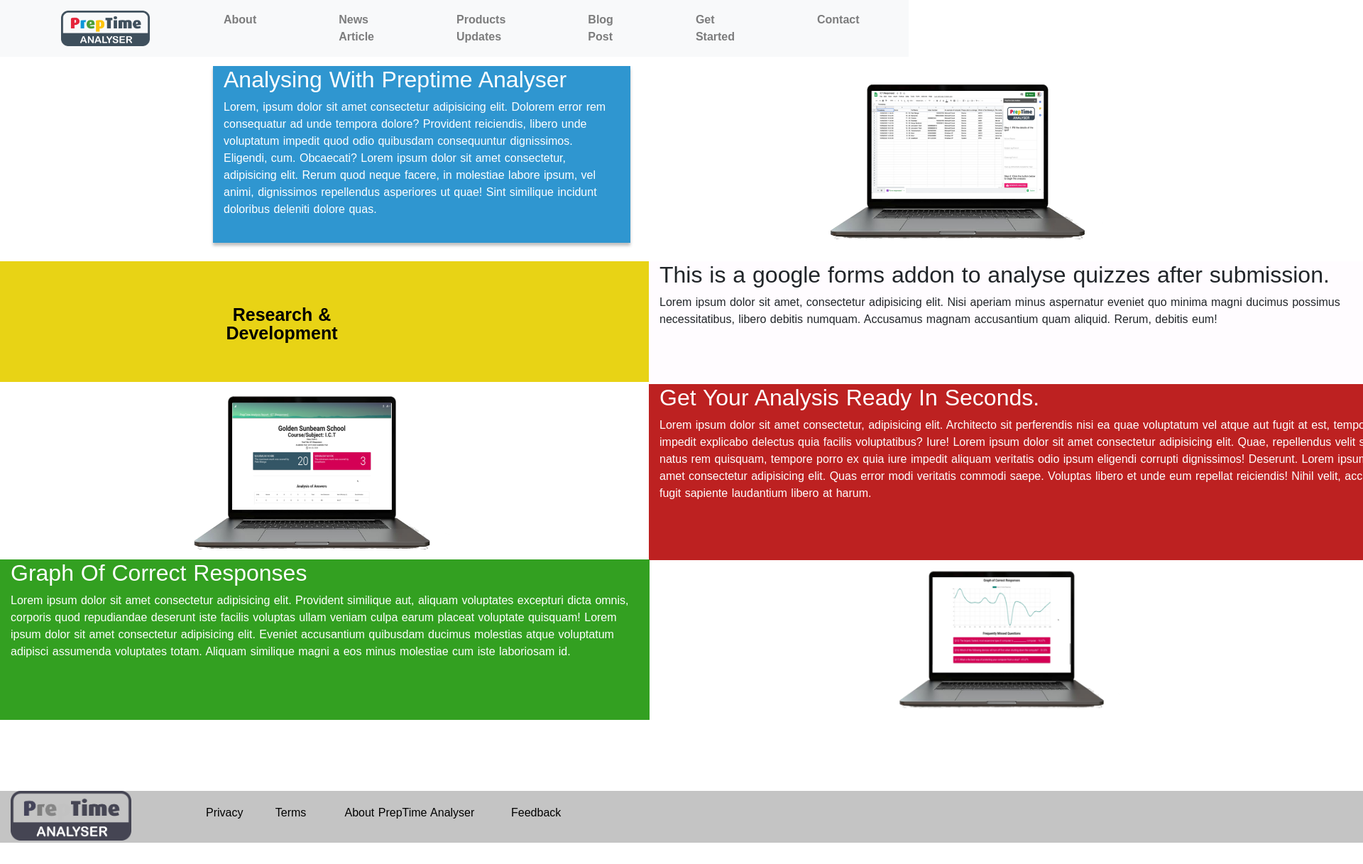
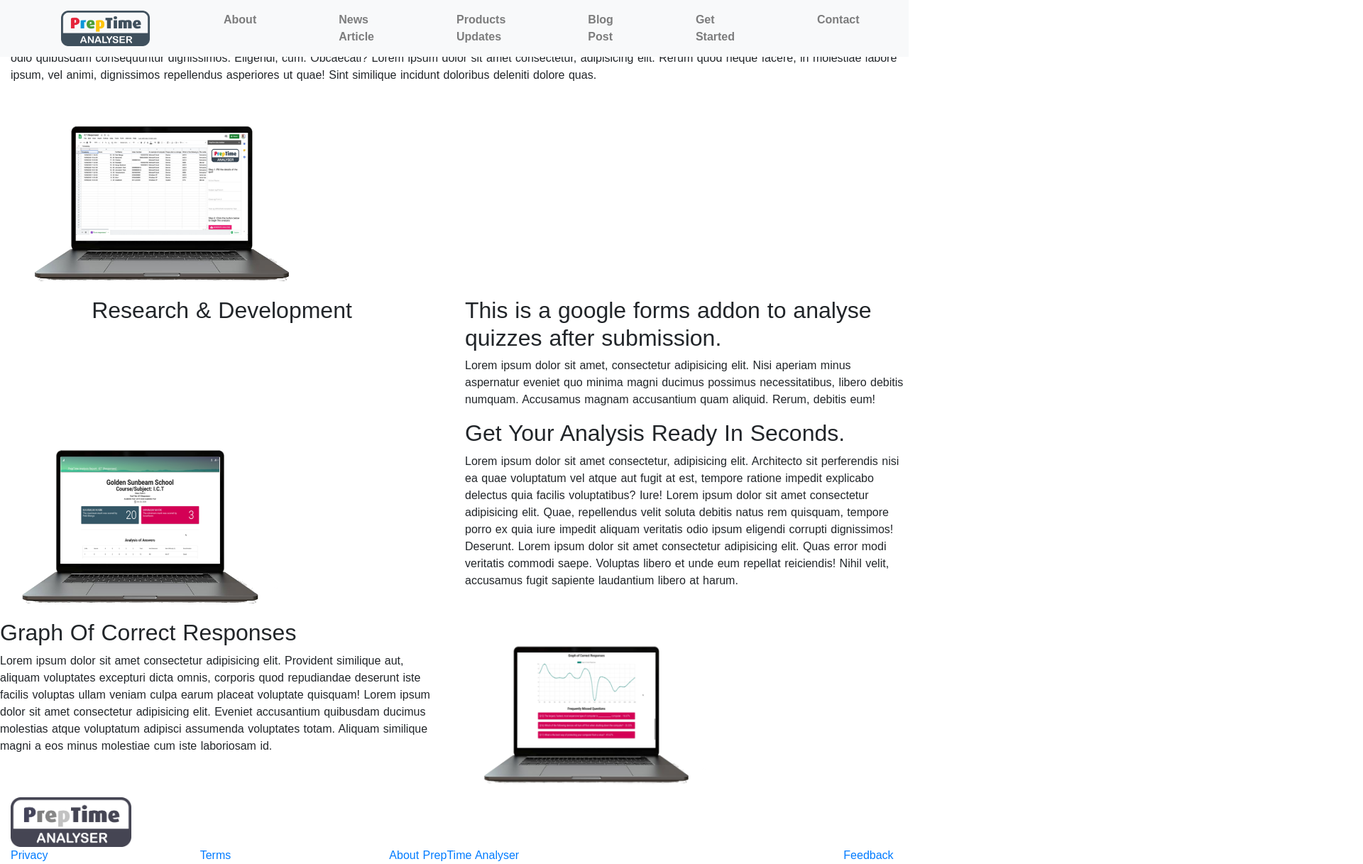
Before and after one commit to Scribble-Works/preptimeanalyser, a Nuxt app: page / in a window 1280 px wide. Shown: the top 1217 px of the page at 71% size, 1920 px wide, since content can reach past the window. Before the commit the page ends 1187 px from the top, so only its background shows below. Built offline with nearby package versions, Linux system fonts and the light colour scheme; a web font is replaced by a local one.

Commit message:
redesigning the frontend

```diff
--- a/components/myFooter.vue
+++ b/components/myFooter.vue
@@ -37,27 +37,5 @@
 export default {};
 </script>
 <style>
-footer {
-  position: absolute;
-  width: 2020px;
-  height: 73px;
-  left: 0px;
-  top: 1114px;
-  background-color: rgba(196, 196, 196, 1);
-}
-.footer-links {
-  color: black;
-}
-/* .row{
-    display: inline-block;
-  } */
-.img-link{
-  display: inline;
-}
 
-.footer-docs{
-  position: absolute;
-  left: 290px;
-  top: 19px;
-}
 </style>
--- a/layouts/style.css
+++ b/layouts/style.css
@@ -32,15 +32,3 @@ body{
     src: local("Squada_One"),
      url(~assets/fonts/Squada_One/SquadaOne-Regular.ttf) format("truetype");
 } */
-
-h2 {
-    font-family: "Squada_One", sans-serif;
-    font-style: normal;
-}
-
-h5{
-    font-family: "Roboto",sans-serif;
-}
-p{
-    font-family: "PT_Sans", sans-serif;
-}
--- a/pages/about.vue
+++ b/pages/about.vue
@@ -109,108 +109,5 @@
 </template>
 
 <style>
-.about {
-  position: relative;
-}
-.about:before {
-  content: "";
-  display: block;
-  position: absolute;
-  left: 0;
-  top: 0;
-  width: 100%;
-  height: 100%;
-  opacity: 0.4;
-  background: #efeeee url(~assets/images/preptime_bg.png) repeat-x;
-  background-size: cover;
-}
-.container-about h5 {
-  position: absolute;
-  width: 68px;
-  height: 22px;
-  color: rgba(0, 0, 0, 0.65);
-  font-size: 15px;
-  font-family: "Squada_One";
-  left: 40px;
-}
 
-.container-about h3 {
-  position: absolute;
-  width: 252px;
-  height: 50px;
-  color: #000;
-  font-family: "Squada_One";
-  font-size: 18px;
-  font-weight: bold;
-  left: 40px;
-  top: 20px;
-}
-
-.blog {
-  position: relative;
-  height: 300px;
-  top: 350px;
-  left: 0px;
-}
-.blog:before {
-  content: "";
-  display: block;
-  position: absolute;
-  left: 0;
-  top: 0;
-  width: 100%;
-  height: 100%;
-  opacity: 0.4;
-  background: #efeeee url(~assets/images/preptime_bg.png) no-repeat;
-  background-size: cover;
-}
-.container-about {
-  background: #fff9f9;
-  position: absolute;
-  box-shadow: 0px 4px 4px rgba(0, 0, 0, 0.25);
-  top: 100px;
-  width: 310px;
-  height: 190px;
-  left: 268px;
-}
-
-.container-about p {
-  position: absolute;
-  width: 232px;
-  height: 76px;
-  left: 40px;
-  font-size: 12px;
-  top: 80px;
-}
-.pricing {
-  background: #3e4f5c;
-  position: relative;
-  width: 100%;
-  height: 340px;
-  top: 300px;
-}
-.pricing h3 {
-  position: relative;
-  left: 80px;
-}
-.pricing .col-2 {
-  position: relative;
-  background: #ffffff;
-  box-shadow: 0px 4px 4px rgba(0, 0, 0, 0.25);
-  top: -15px;
-}
-.blog .col-2 h3 {
-  width: 250px;
-}
-.blog .col-2 {
-  position: relative;
-  left: 250px;
-  height: 204px;
-  box-shadow: 0px 4px 4px rgba(0, 0, 0, 0.25);
-  background: #ffffff;
-}
-.blog .col-auto {
-  position: relative;
-  left: 750px;
-}
 </style>
--- a/pages/blog.vue
+++ b/pages/blog.vue
@@ -192,7 +192,5 @@
 </template>
 
 <style>
-body {
-  background: #efeeee;
-}
+
 </style>
--- a/pages/contact.vue
+++ b/pages/contact.vue
@@ -44,66 +44,5 @@
   </div>
 </template>
 <style>
-.form {
-  position: relative;
-  width: 1022px;
-  height: 723px;
-  top: 152px;
-  left: 50px;
-  background: #ffffff;
-}
 
-.body-contact{
-  position: relative;
-}
-
-.body-contact:before{
-  background: #fffcff url(~assets/images/preptime_bg_2.png);
-}
-
-form .btn .btn-secondary {
-  position: relative;
-  width: 251px;
-  left: 324px;
-  top: 20px;
-}
-
-form .row {
-  position: relative;
-  left: 94px;
-}
-.msg {
-  position: relative;
-  left: 94px;
-}
-.msg input {
-  position: relative;
-  width: 832px;
-  height: 178px;
-}
-.row .col input {
-  position: relative;
-  width: 386px;
-  height: 68px;
-}
-input {
-  border: none;
-  background: rgba(196, 196, 196, 0.56);
-}
-#email {
-  position: relative;
-  width: 832px;
-}
-#number {
-  position: relative;
-  right: 70px;
-}
-form h2 {
-  position: relative;
-  left: 90px;
-}
-form {
-  position: relative;
-  top: 80px;
-}
 </style>
--- a/pages/index.vue
+++ b/pages/index.vue
@@ -1,6 +1,6 @@
 <template>
   <div>
-    <div class="row about">
+    <div class="row-fluid about">
       <div class="col intro">
         <h2>Analysing With Preptime Analyser</h2>
         <p>
@@ -95,100 +95,6 @@ export default {};
 </script>
 
 <style>
-.row{
-  width: auto;
-}
-.intro {
-  /* margin-top: 10%; */
-  position: absolute;
-  width: 588px;
-  height: 249px;
-  left: 300px;
-  top: 93px;
-
-  background: rgba(36, 145, 206, 0.95);
-
-  box-shadow: 0px 4px 4px rgba(0, 0, 0, 0.25);
-}
-.intro-lap {
-  position: absolute;
-  left: 1121px;
-  width: 462px;
-  top: 75px;
-}
-
-.rnd {
-  position: absolute;
-  width: 1014px;
-  height: 170px;
-  left: 0px;
-  top: 368px;
-  background: rgba(232, 211, 21, 1);
-}
-.rnd h2 {
-  position: absolute;
-  width: 284px;
-  height: 76px;
-  left: 255px;
-  top: 50px;
-  /* font-family: "Squada_One"; */
-  font-weight: bold;
-  font-style: normal;
-  font-size: 25px;
-  line-height: 26px;
-  display: flex;
-  align-items: center;
-  color: rgba(0, 0, 0, 1);
-}
-
-.rnd2 {
-  position: absolute;
-  width: 1050px;
-  height: 170px;
-  left: 914px;
-  top: 368px;
-  background: #fffcff;
-}
-.lap2 {
-  position: absolute;
-  left: 227px;
-  top: 515px;
-  width: 395px;
-}
-.lap2-caption {
-  position: absolute;
-  width: 1111px;
-  height: 248px;
-  left: 914px;
-  top: 541px;
-  background: rgba(189, 33, 33, 1);
-}
-
-.lap3-caption {
-  position: absolute;
-  width: 915px;
-  height: 226px;
-  left: 0px;
-  top: 788px;
-  background: rgba(51, 160, 33, 1);
-}
-
-.lap3{
-  position: absolute;
-  width: 342px;
-  left: 1225px;
-  top: 766px;
-}
-.intro h2, .intro p {
-  color: white;
-}
-
-.lap2-caption h2, .lap2-caption p{
-  color: white;
-}
-.lap3-caption h2, .lap3-caption p{
-  color: white;
-}
 
 
 </style>
--- a/pages/news.vue
+++ b/pages/news.vue
@@ -130,24 +130,5 @@
 </template>
 
 <style>
-body {
-  background: #efeeee;
-}
-.container {
-  position: relative;
-  top: 80px;
-}
-.btn-lg {
-  position: relative;
-  width: 1184px;
-  border-radius: 20px;
-  right: 20px;
-}
-.btn-link {
-  color: #000000;
-}
 
-a{
-  color: #000000;
-}
 </style>
--- a/pages/started.vue
+++ b/pages/started.vue
@@ -49,8 +49,5 @@
 </template>
 
 <style>
-.img{
-  position: relative;
-  left: 350px;
-}
+
 </style>
```
